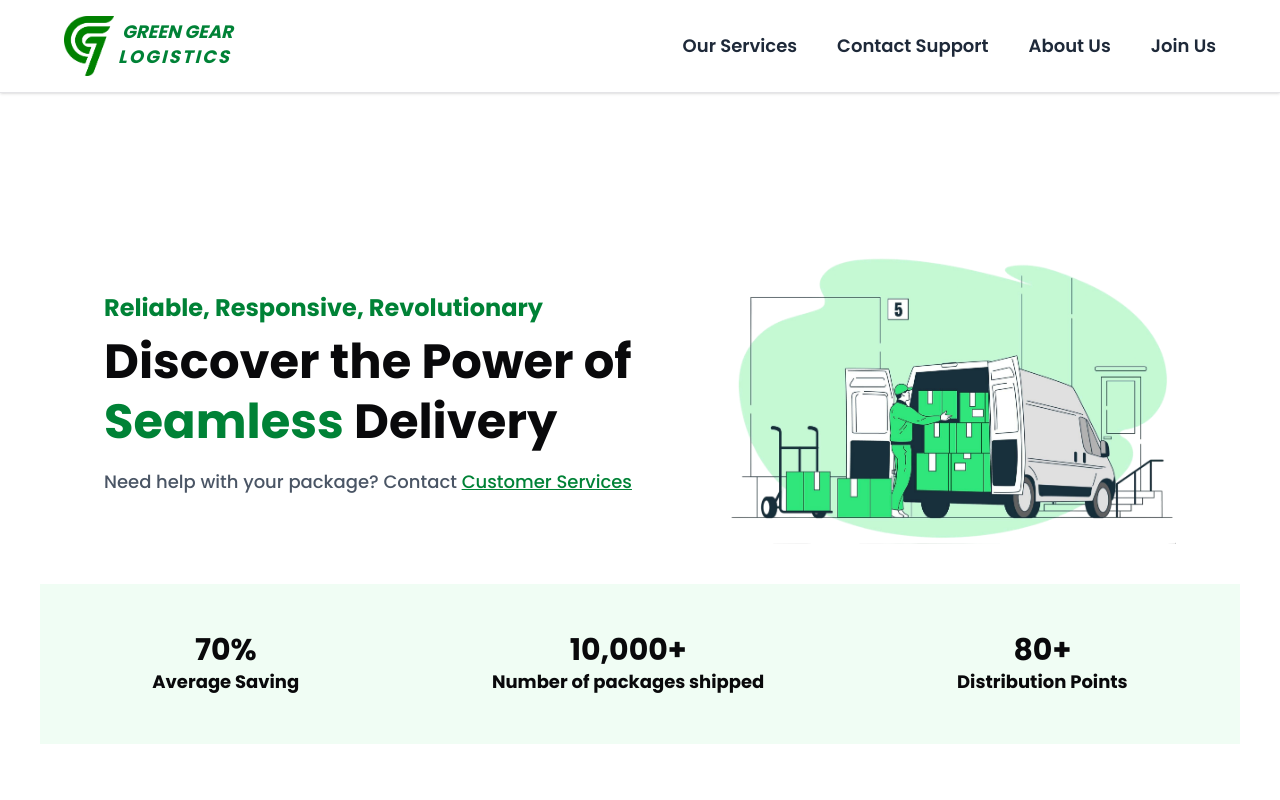
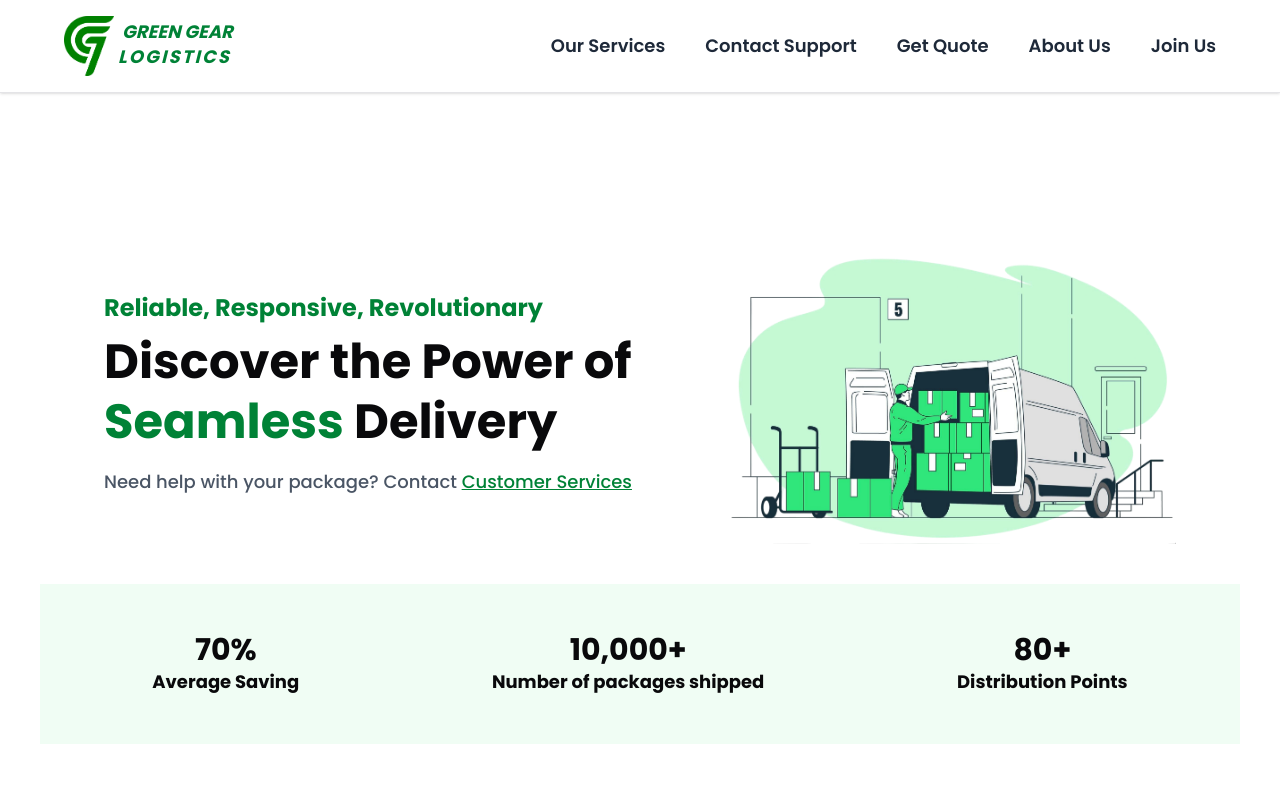
Before and after one commit to Rahulkaradwal/gglc, a Next.js app: page / in a window 1280 px wide. Shown: the top 800 px of the page. Built offline with nearby package versions, Linux system fonts and the light colour scheme.

Commit message:
feat: add get a quote menu item

```diff
--- a/components/header/header.tsx
+++ b/components/header/header.tsx
@@ -8,6 +8,7 @@ import { Menu, X } from "lucide-react";
 const links = [
   { name: "Our Services", href: "/services" },
   { name: "Contact Support", href: "/support" },
+  { name: "Get Quote", href: "/get-a-quote" },
   { name: "About Us", href: "/about" },
   { name: "Join Us", href: "/join-us" },
 ];
```
